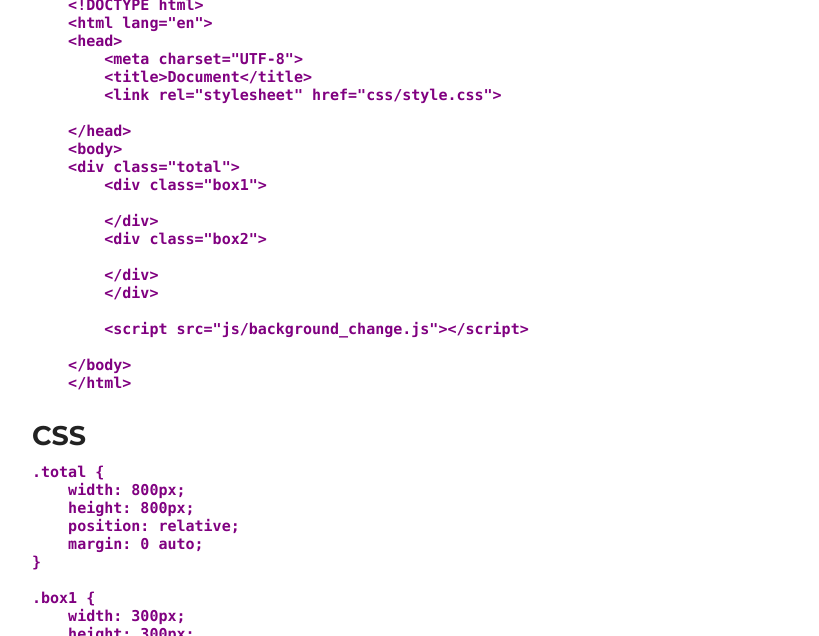
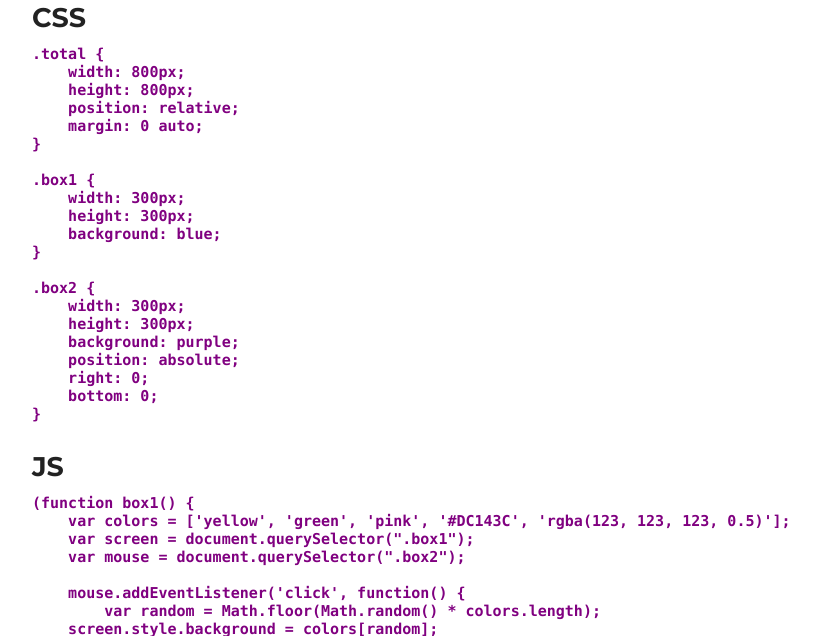
Before and after one commit to lsh58/lsh58.github.io, a Jekyll site: the page built from _posts/2020-02-17-JS_ex01_색상바꾸기.md, in a window 1280 px wide and 900 px high, scrolled down 401 px, cut to the strip 264-900 px from the top of the window. Shown: the whole strip, without its empty margins (158-977 px from the left). Built offline with Jekyll 4.4.1, drawn with Linux system fonts in a browser that asks for light colours; nearby versions of some CDN libraries; comment, search, counter and statistics services are not loaded.

Commit message:
Update 2020-02-17-JS_ex01_색상바꾸기.md

````diff
--- a/_posts/2020-02-17-JS_ex01_색상바꾸기.md
+++ b/_posts/2020-02-17-JS_ex01_색상바꾸기.md
@@ -16,33 +16,7 @@
 
 ### HTML
 
-<script async src="//jsfiddle.net/rootjang/948up2sm/1/embed/js,html,css,result/dark/"></script>
-
-
-```
-    <!DOCTYPE html>
-    <html lang="en">
-    <head>
-        <meta charset="UTF-8">
-        <title>Document</title>
-        <link rel="stylesheet" href="css/style.css">
-
-    </head>
-    <body>
-    <div class="total">
-        <div class="box1">
-
-        </div>
-        <div class="box2">
-
-        </div>
-        </div>
-
-        <script src="js/background_change.js"></script>
-
-    </body>
-    </html>
-```
+<script class="code" async src="//jsfiddle.net/rootjang/948up2sm/1/embed/html/dark/"></script>
 
 ### CSS
 
````
